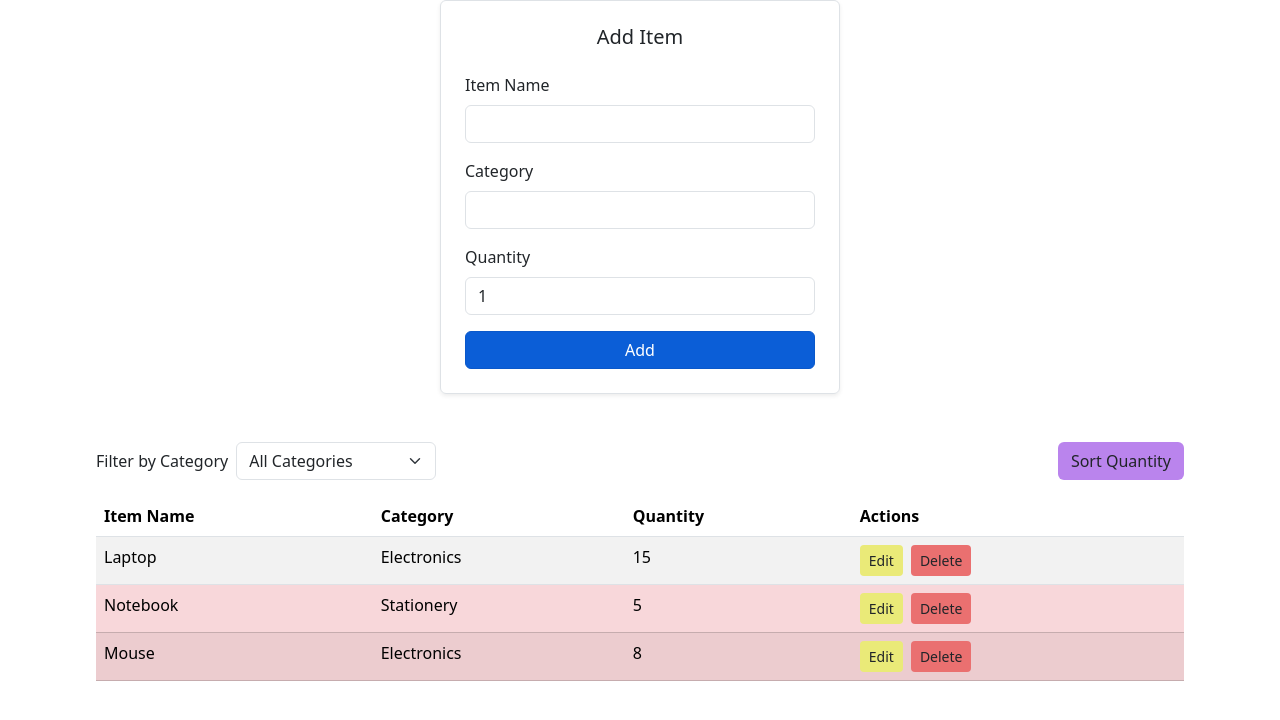
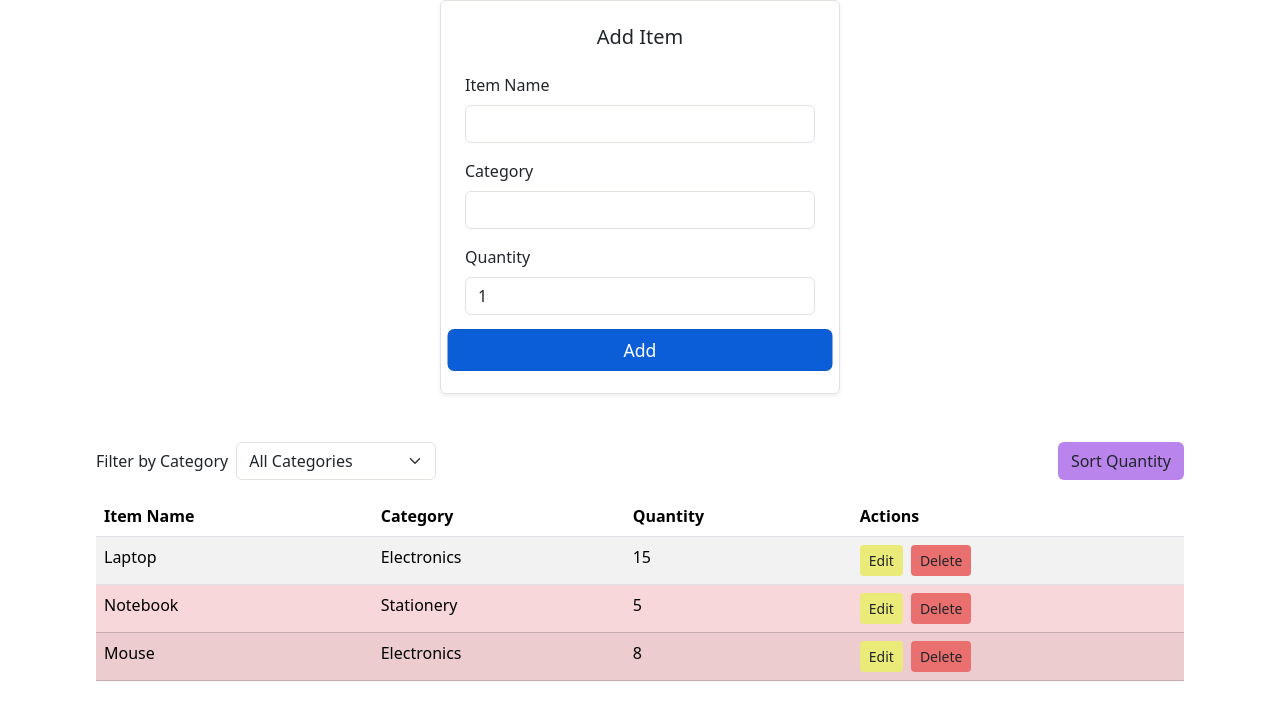
Before and after one commit to TejaswiniBeleshe/Inventory-management-app, a React (Vite) app: page / in a window 1280 px wide. In both pictures the pointer is over the button "Add". Shown: the top 720 px of the page. Built offline with nearby package versions, Linux system fonts and the light colour scheme.

Commit message:
Add zoom effect to buttons

```diff
--- a/src/App.css
+++ b/src/App.css
@@ -1,11 +1,32 @@
 .sort-btn{
   background-color: rgb(186, 132, 237);
+  transition: transform 0.3s ease;
+
+}
+
+.add-btn{
+  transition: transform 0.3s ease;
+}
+.add-btn:hover{
+  transform: scale(1.1);
+}
+
+.sort-btn:hover{
+  background-color: rgb(148, 152, 152);
+  transform: scale(1.1);
+
 }
 
 .edit-btn{
   background-color: rgb(234, 234, 120);
 }
+.edit-btn:hover{
+  background-color: rgb(181, 176, 176);
+}
 
 .delete-btn{
   background-color: rgb(234, 112, 112);
 }
+.delete-btn:hover{
+  background-color: rgb(181, 176, 176);
+}
--- a/src/components/form/Form.jsx
+++ b/src/components/form/Form.jsx
@@ -92,7 +92,7 @@ const Form = ({ items, setItems, editItems, setEditItems }) => {
               required
             />
           </div>
-          <button type="submit" className="btn btn-primary w-100">
+          <button type="submit" className="btn btn-primary add-btn w-100">
             {editItems ? "Update" : "Add"}
           </button>
         </form>
```
